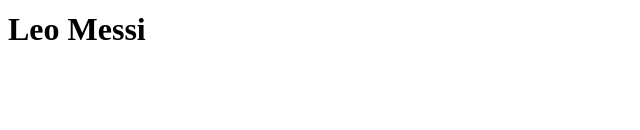
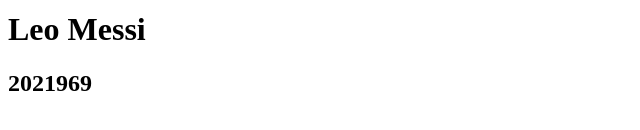
Before and after one commit to fsay-2020464/Hackers_IN5AM, a plain HTML site: page index.html in a window 1280 px wide. Shown: the part 224-354 px from the top of the page, without its empty margins (0-640 px from the left). Drawn offline with Linux system fonts and the light colour scheme.

Commit message:
Add: Agregar Carnet 2021969

```diff
--- a/index.html
+++ b/index.html
@@ -13,5 +13,6 @@
     <h2>2020464</h2>
 
     <h1>Leo Messi</h1>
+    <h2>2021969</h2>
 </body>
 </html>
```
